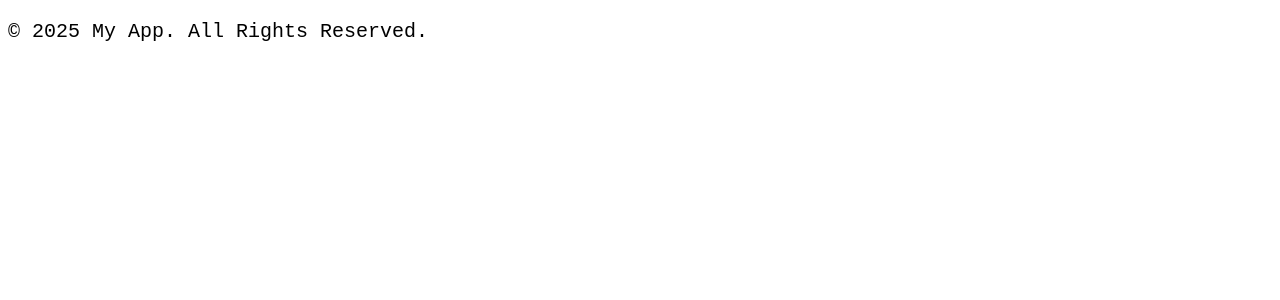
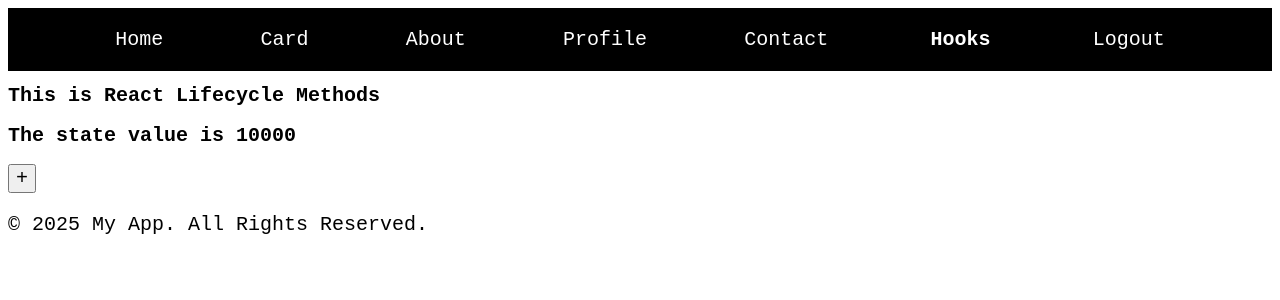
Before and after one commit to GeethapriyanS/MERN-Stack-Intern, a React (Vite) app in the folder seceFrontend/: page /react-life-cycle in a window 1280 px wide. Shown: the top 300 px of the page. Built offline with nearby package versions, Linux system fonts and the light colour scheme.

Commit message:
React Life Cycle Method Added FN

```diff
--- a/seceFrontend/src/App.jsx
+++ b/seceFrontend/src/App.jsx
@@ -14,6 +14,7 @@ import UseRef from "./components/functionalComponets/Hooks/UseRef";
 import UseMemo from "./components/functionalComponets/Hooks/UseMemo";
 import UseCallback from "./components/functionalComponets/Hooks/UseCallback";
 import UseReducer from "./components/functionalComponets/Hooks/UseReducer";
+import ReactLifeCycleMethod from "./components/classComponents/ReactLifeCyleMethod";
 
 const App = () => {
   return (
@@ -23,6 +24,7 @@ const App = () => {
        <Route path="/" element={<SignUp />}></Route>
        <Route path="/home" element={<Home />}></Route>
        <Route path="/card" element={<Card title="Introduction" description="This is a simple card component." />}></Route>
+       <Route path="/react-life-cycle" element={<ReactLifeCycleMethod />}></Route>
        <Route path="/use-state" element={<UseState />}></Route>
        <Route path="/use-effect" element={<UseEffect />}></Route>
        <Route path="/use-effect-api" element={<UseEffectAPI />}></Route>
--- /dev/null
+++ b/seceFrontend/src/components/classComponents/ReactLifeCyleMethod.jsx
@@ -0,0 +1,40 @@
+import React from "react";
+import Navbar from "../functionalComponets/Navbar";
+class ReactLifecycleMethod extends React.Component {
+  constructor() {
+    super();
+    this.state = {
+      number: 0,
+    };
+  }
+  updateNum = () => {
+    this.setState({ number: this.state.number + 1 })
+  }
+  componentDidMount(){
+    console.log("Comp Mounted");
+  }
+  componentDidUpdate(prevProps,prevState){
+    if(prevState.number !== this.state.number){
+        console.log("Update Comp",prevState.number, this.state.number);
+    }
+  }
+  componentWillUnmount(){
+    console.log("Comp Unmounted");
+    this.setState({number:10000})
+  }
+  render() {
+    return (
+      <div>
+        <Navbar />
+        <h1>This is React Lifecycle Methods</h1>
+        <h2>The state value is {this.state.number}</h2>
+        <button
+          onClick={this.updateNum}
+        >
+          +
+        </button>
+      </div>
+    );
+  }
+}
+export default ReactLifecycleMethod;
--- a/seceFrontend/src/components/functionalComponets/Navbar.jsx
+++ b/seceFrontend/src/components/functionalComponets/Navbar.jsx
@@ -67,7 +67,12 @@ const Navbar = () => {
           <li className="drop">
             <span className="link">Hooks</span>
             <div className="hookslist">
-            <li>
+                 <li>
+                  <Link to="/react-life-cycle" className="link">
+                    LifeCycle
+                  </Link>
+                </li>
+                <li>
                   <Link to="/use-state" className="link">
                     useState
                   </Link>
```
